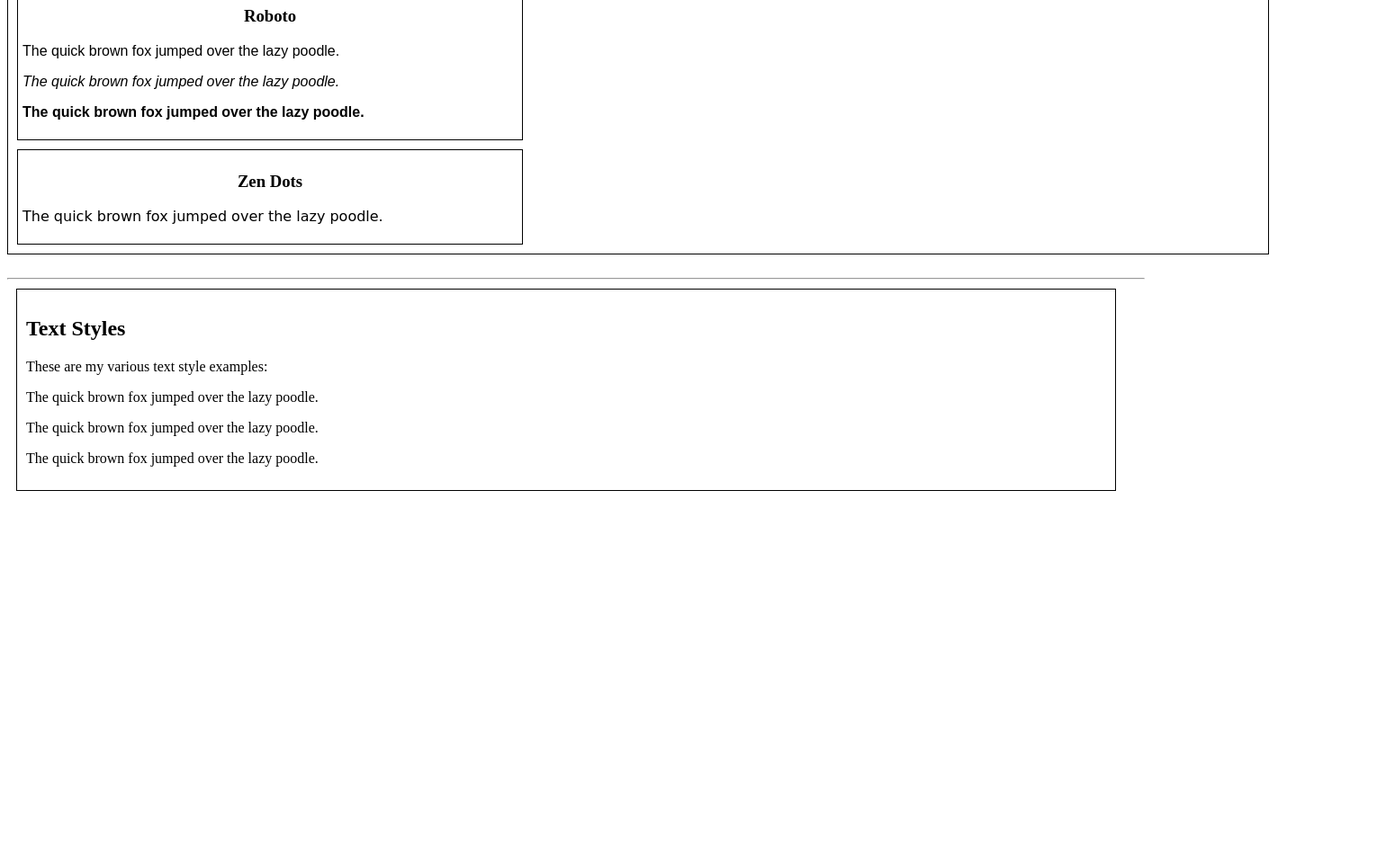
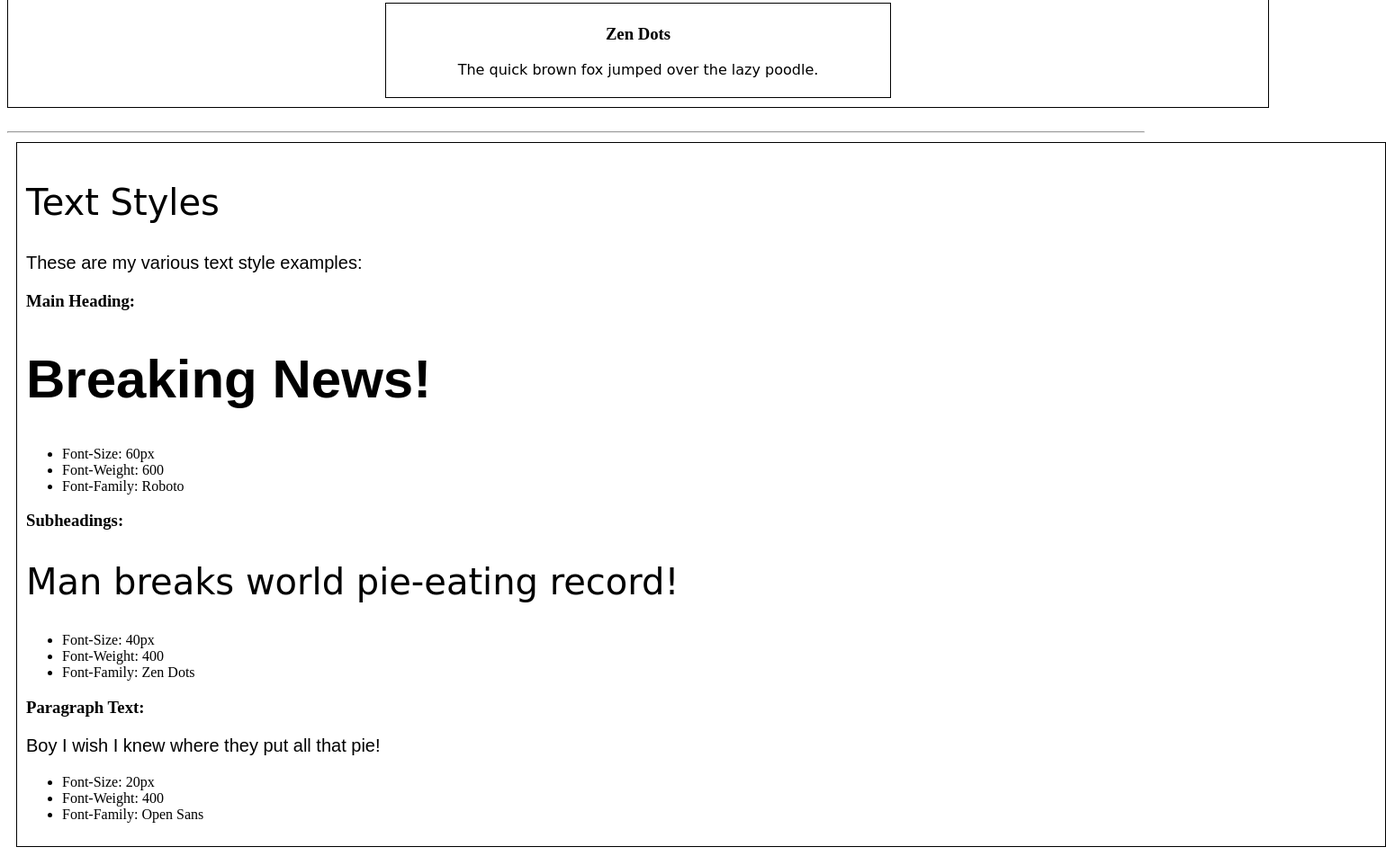
Before and after one commit to kinnearjc/website-design-system, a plain HTML site: page starting/index.html in a window 1280 px wide. Shown: the part 790-1742 px from the top of the page at 90% size, 1540 px wide, since content can reach past the window. Before the commit the page ends 1346 px from the top, so only its background shows below. Drawn offline with Linux system fonts and the light colour scheme; a web font is replaced by a local one.

Commit message:
added final section for rough draft of site

```diff
--- a/starting/index.html
+++ b/starting/index.html
@@ -41,9 +41,27 @@
         <div class="textStyle_section">
             <h2>Text Styles</h2>
             <p>These are my various text style examples:</p>
-            <div id="textStyle_1"><p>The quick brown fox jumped over the lazy poodle.</p></div>
-            <div id="textStyle_2"><p>The quick brown fox jumped over the lazy poodle.</p></div>
-            <div id="textStyle_3"><p>The quick brown fox jumped over the lazy poodle.</p></div>
+            <h3>Main Heading:</h3>
+            <div id="textStyle_1"><h1>Breaking News!</h1></div>
+            <ul>
+                <li>Font-Size: 60px</li>
+                <li>Font-Weight: 600</li>
+                <li>Font-Family: Roboto</li>
+            </ul>
+            <h3>Subheadings:</h3>
+            <div id="textStyle_2"><h2>Man breaks world pie-eating record!</h2></div>
+            <ul>
+                <li>Font-Size: 40px</li>
+                <li>Font-Weight: 400</li>
+                <li>Font-Family: Zen Dots</li>
+            </ul>
+            <h3>Paragraph Text:</h3>
+            <div id="textStyle_3"><p>Boy I wish I knew where they put all that pie!</p></div>
+            <ul>
+                <li>Font-Size: 20px</li>
+                <li>Font-Weight: 400</li>
+                <li>Font-Family: Open Sans</li>
+            </ul>
         </div>
 
     </body>
--- a/starting/styles.css
+++ b/starting/styles.css
@@ -398,12 +398,6 @@
   }
 /* Universal */
 
-
-h1{
-    color:green;
-    background-color: black;
-}
-
 h3{
     text-align: center;
 }
@@ -443,6 +437,7 @@ h3{
 .font_section{
     border: 1px solid black;
     width: 1400px;
+    text-align: center;
 }
 
 
@@ -451,6 +446,8 @@ h3{
     margin: 10px;
     padding: 5px;
     width: 550px;
+    text-align: center;
+    display: inline-block;
 }
 
 .openSans{
@@ -491,9 +488,27 @@ h3{
     border: 1px solid black;
     margin: 10px;
     padding: 10px;
-    width: 1200px;
+    width: 1500px;
 }
 
-#textStyle_1,  #textStyle_2, #textStyle_3{
+.textStyle_section h3{
+    text-align: left;
+}
 
+.textStyle_section h1{
+    font-family: 'Roboto', sans-serif;
+    font-weight: 600;
+    font-size: 60px;
 }
+
+.textStyle_section h2{
+    font-family: 'Zen Dots', cursive;
+    font-weight: 400;
+    font-size: 40px;
+}
+
+.textStyle_section p{
+    font-family: 'Open Sans', sans-serif;
+    font-weight: 400;
+    font-size: 20px;
+}
```
